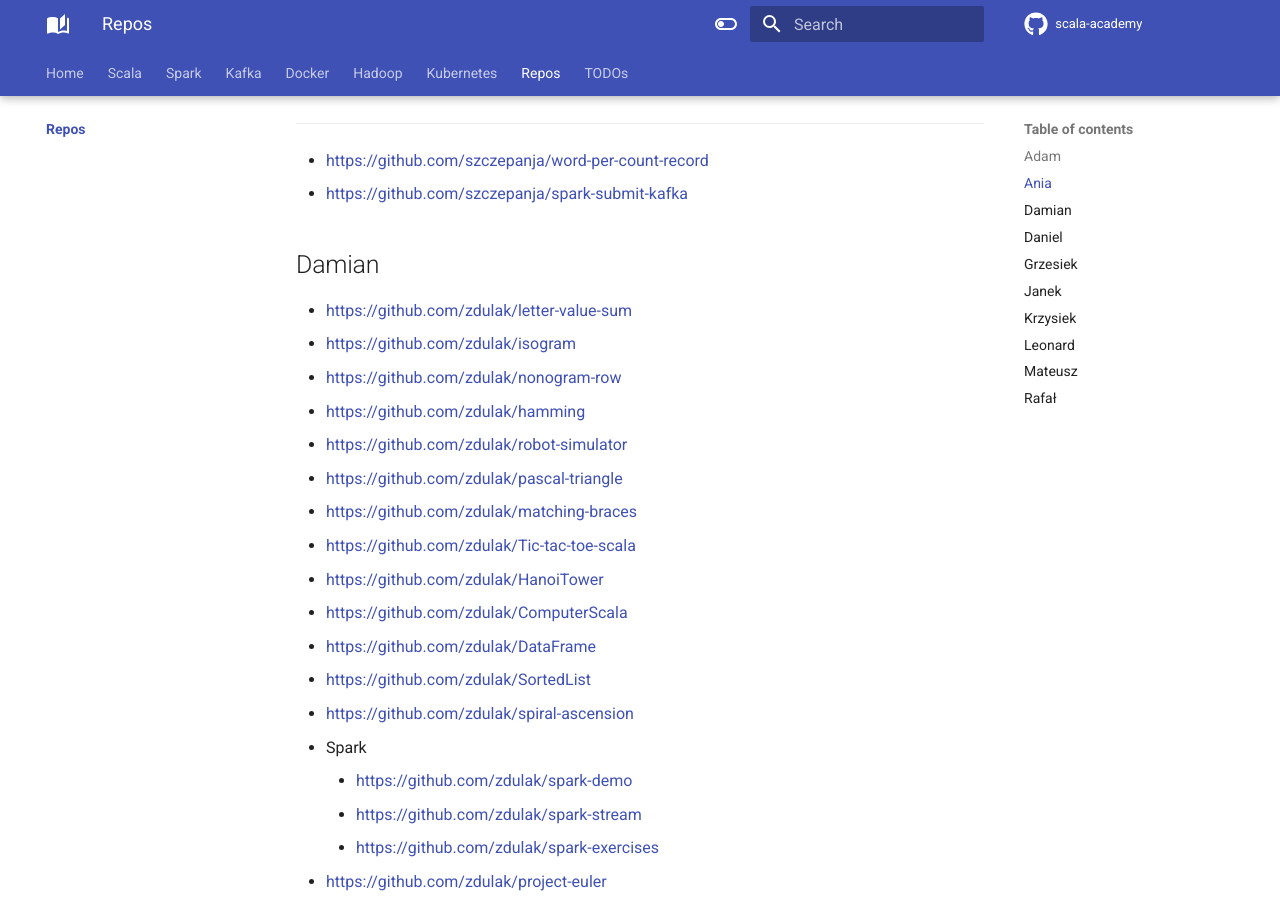
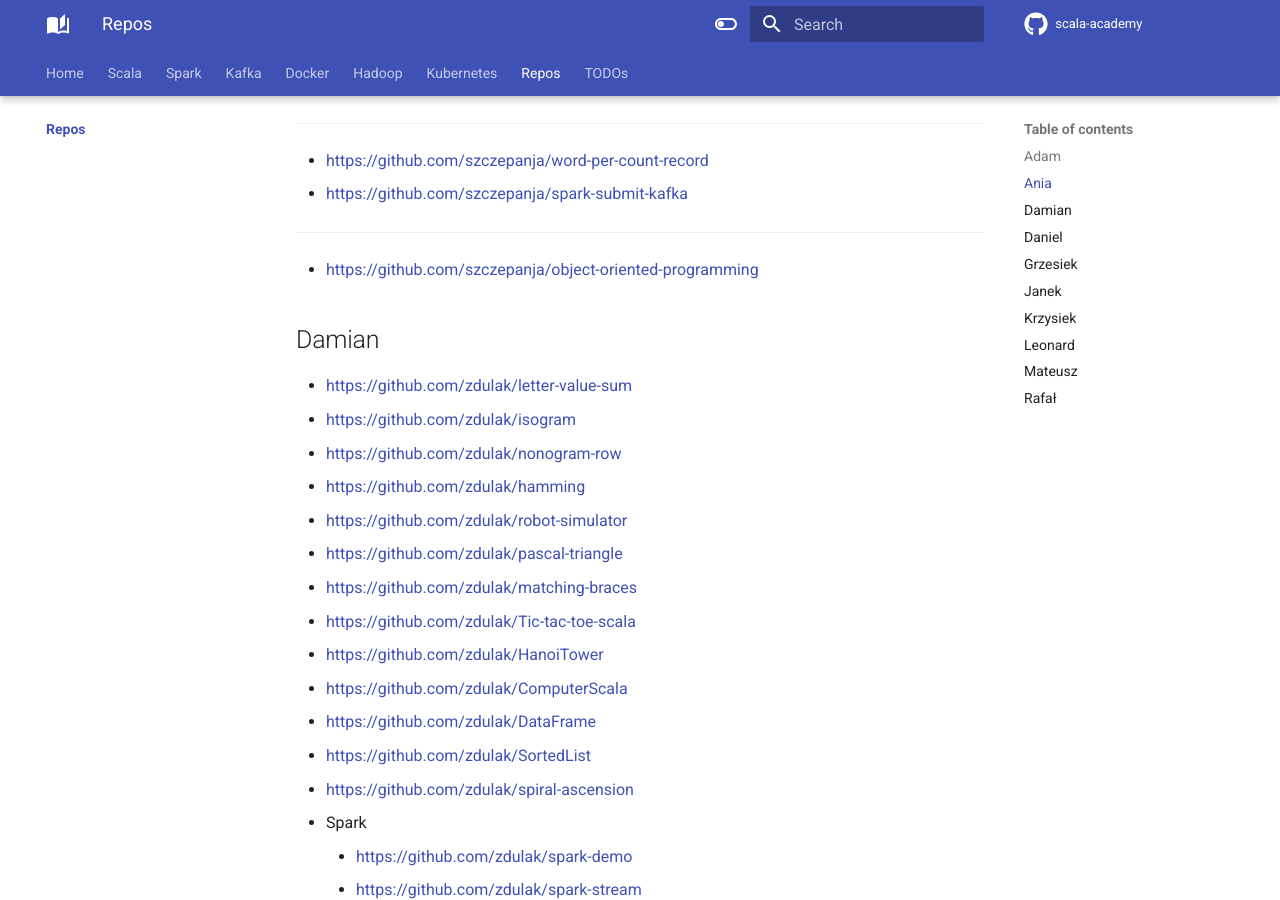
Before and after one commit to jaceklaskowski/scala-academy, an MkDocs documentation site: the page built from docs/repos/index.md, in a window 1280 px wide and 900 px high, scrolled down 985 px. Built offline with MkDocs 1.6.1 and Material for MkDocs 9.7.7, drawn with Linux system fonts in a browser that asks for light colours; comment, search, counter and statistics services are not loaded; some of the changed lines change nothing that is shown.

Commit message:
OOP by Ania

```diff
--- a/docs/repos/index.md
+++ b/docs/repos/index.md
@@ -37,6 +37,10 @@
 
 * https://github.com/szczepanja/word-per-count-record
 * https://github.com/szczepanja/spark-submit-kafka
+
+---
+
+* https://github.com/szczepanja/object-oriented-programming
 
 ## Damian
 
```
